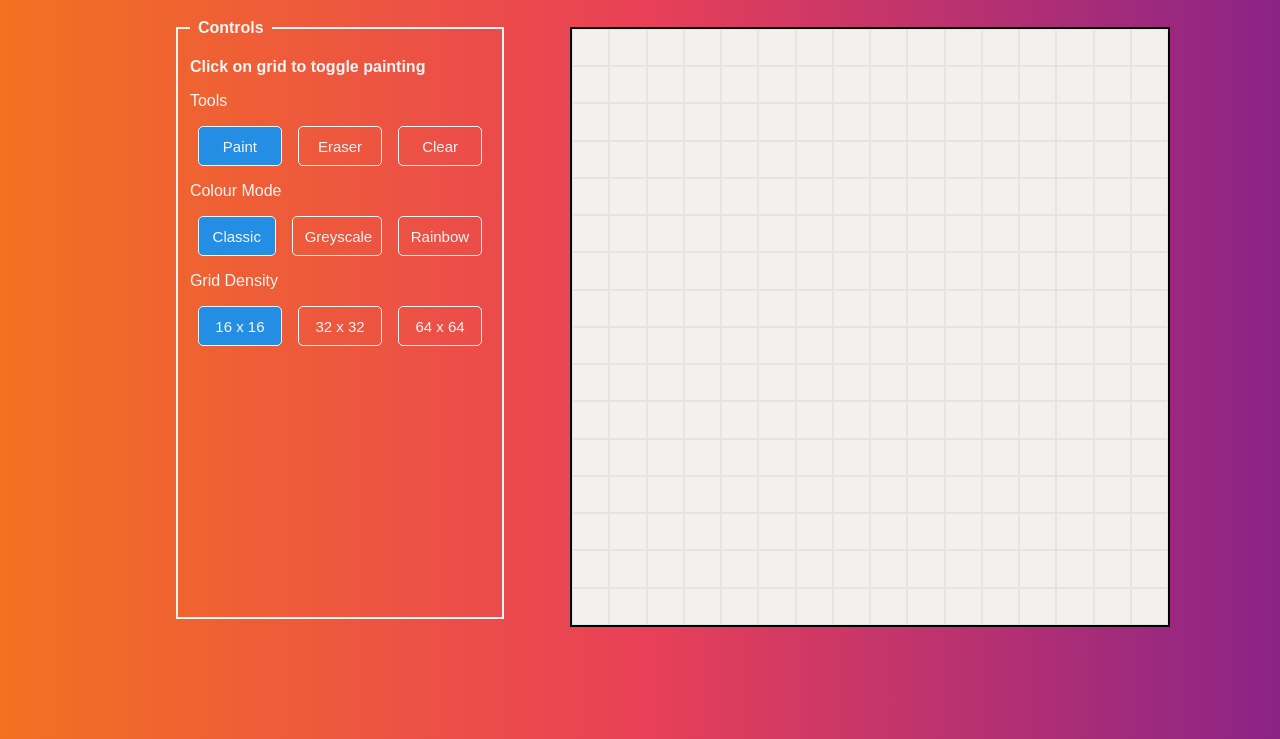
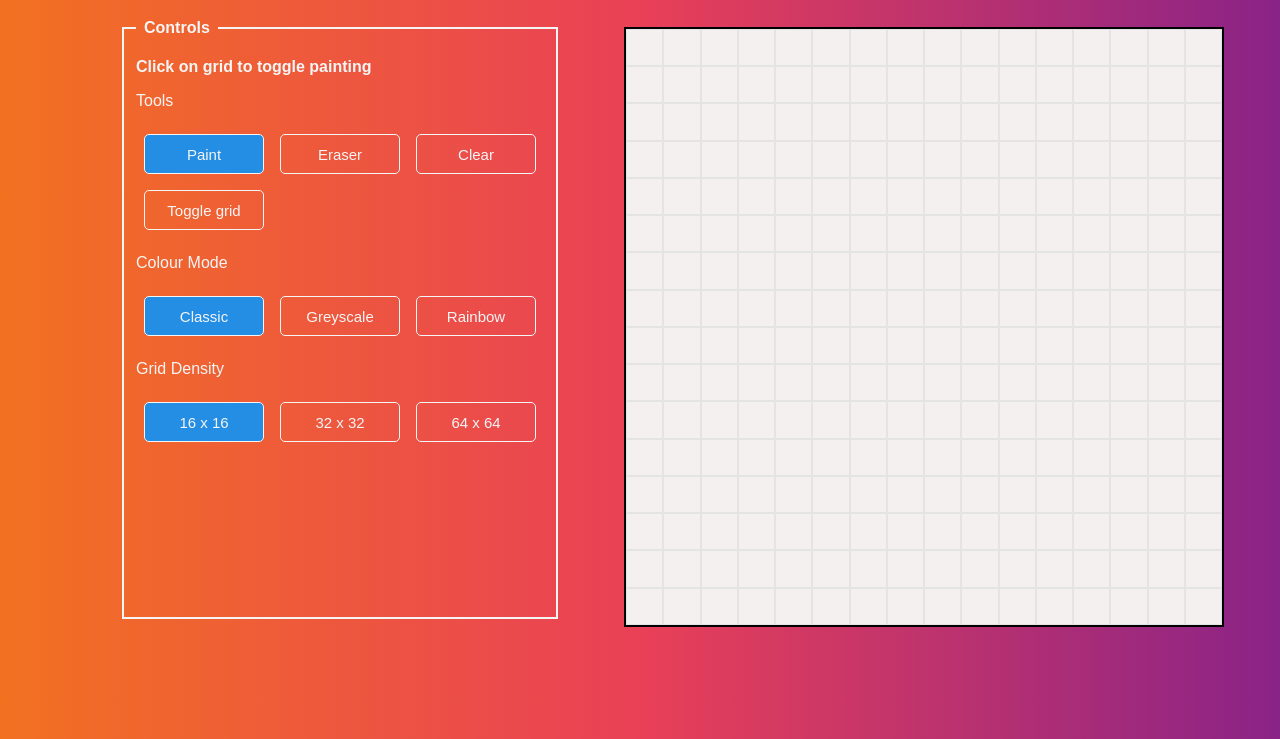
Before and after one commit to vokenny/etch-a-sketch, a plain HTML site: page index.html in a window 1280 px wide. Shown: the part 61-800 px from the top of the page. Drawn offline with Linux system fonts and the light colour scheme; a web font is replaced by a local one.

Commit message:
Feat(Add toggle grid line button)

```diff
--- a/app.js
+++ b/app.js
@@ -17,11 +17,14 @@
   const OPACITY_INC = 0.1;
   const MIN_RGB_VAL = 100;
   const MAX_RGB_VAL = 255;
+  const GRID_BORDER_STYLE = '0.5px solid var(--gridBorder)';
 
   const EVENTS = [
     { name: 'click', handler: togglePaint },
+    { name: 'click', handler: fillUnit },
     { name: 'mouseover', handler: fillUnit },
     { name: 'touchstart', handler: togglePaint },
+    { name: 'touchstart', handler: fillUnit },
     { name: 'touchend', handler: togglePaint },
     { name: 'touchmove', handler: fillUnit }
   ]
@@ -32,6 +35,7 @@
   const colorModeButtons = document.querySelectorAll('.color-mode-ctrl');
   const toolButtons = document.querySelectorAll('.tool-ctrl');
   const clearButton = document.querySelector('#clear');
+  const gridButton = document.querySelector('#grid-lines');
   const getGridUnits = () => document.querySelectorAll('.grid-unit');
 
   /* DEFAULT START CONFIG */
@@ -39,6 +43,7 @@
   let colorMode = 'classic';
   let tool = 'paint';
   let paintToggle = false;
+  let gridToggle = true;
   let hasGridEventListeners = false;
 
   function togglePaint(event) {
@@ -129,6 +134,7 @@
 
   function gridUnitStyle() {
     return {
+      border: gridToggle ? GRID_BORDER_STYLE : '',
       width: `calc(100% / ${gridDensity})`,
       height: `calc(100% / ${gridDensity})`,
     }
@@ -137,6 +143,14 @@
   function clearGrid() {
     manageGridUnitEventListeners();
     gridContainer.innerHTML = '';
+  }
+
+  function updateGridLines() {
+    const units = getGridUnits();
+
+    units.forEach(unit => {
+      unit.style.border = gridToggle ? GRID_BORDER_STYLE : '';
+    })
   }
 
   function displayCleanGrid() {
@@ -185,14 +199,28 @@
     tool = event.target.value;
   }
 
+  function toggleGrid(event) {
+    const classes = Array.from(event.target.classList);
+
+    classes.includes('selected')
+      ? event.target.classList.remove('selected')
+      : event.target.classList.add('selected');
+
+    gridToggle = !gridToggle;
+    updateGridLines();
+  }
+
   function applyControlsEventListeners() {
     gridDensityButtons.forEach(button => button.addEventListener('click', updateGridDensity));
     colorModeButtons.forEach(button => button.addEventListener('click', updateColorMode));
     toolButtons.forEach(button => button.addEventListener('click', updateTool));
+
     clearButton.addEventListener('click', () => {
       clearGrid();
       displayCleanGrid();
     });
+
+    gridButton.addEventListener('click', toggleGrid);
   }
 
   /* Main program */
--- a/index.html
+++ b/index.html
@@ -52,6 +52,15 @@
 
                 <button id="clear" class="button" type="button" value="clear">
                   Clear
+                </button>
+
+                <button
+                  id="grid-lines"
+                  class="button"
+                  type="button"
+                  value="grid"
+                >
+                  Toggle grid
                 </button>
               </div>
             </div>
--- a/styles.css
+++ b/styles.css
@@ -49,9 +49,10 @@ body {
   display: flex;
   margin: 0 5vw;
   height: min(75vw, 75vh);
+  width: auto;
   min-width: 250px;
-  max-width: 600px;
-  max-height: 600px;
+  max-width: 440px;
+  max-height: 700px;
 }
 
 #controls-fieldset {
@@ -65,6 +66,7 @@ body {
 .ctrl-options {
   width: 100%;
   display: flex;
+  flex-wrap: wrap;
 }
 
 #grid {
@@ -72,8 +74,8 @@ body {
   justify-content: center;
   width: min(75vw, 75vh);
   height: min(75vw, 75vh);
-  max-width: 600px;
-  max-height: 600px;
+  max-width: 700px;
+  max-height: 700px;
   flex-flow: row wrap;
   background-color: var(--screen);
   border: 2px solid black;
@@ -82,7 +84,6 @@ body {
 
 .grid-unit {
   background-color: var(--screen);
-  border: 0.5px solid var(--gridBorder);
   transition: background-color 0.25s ease-in;
 }
 
@@ -91,20 +92,17 @@ body {
   cursor: pointer;
 }
 
-.ctrl-options .button {
-  width: 30%;
-}
-
 .button {
   background-color: rgba(0, 0, 0, 0);
   border-radius: 5px;
   height: 40px;
+  width: 120px;
   border: 1px solid var(--font-color);
   display: inline-block;
   color: var(--font-color);
   font-size: 15px;
   padding: 0 12px;
-  margin: 0 8px;
+  margin: 8px;
 }
 
 .button.selected {
@@ -138,7 +136,7 @@ body {
   }
 }
 
-@media screen and (max-width: 500px) {
+@media screen and (max-width: 580px) {
   .ctrl-options {
     flex-direction: column;
   }
```
